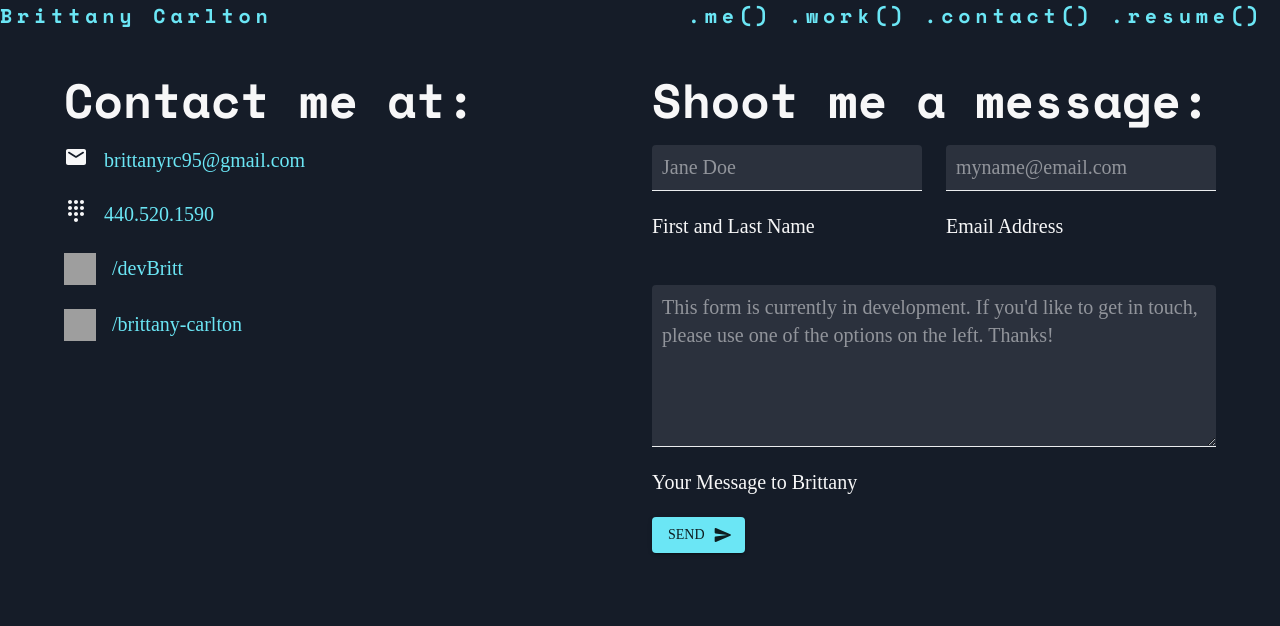
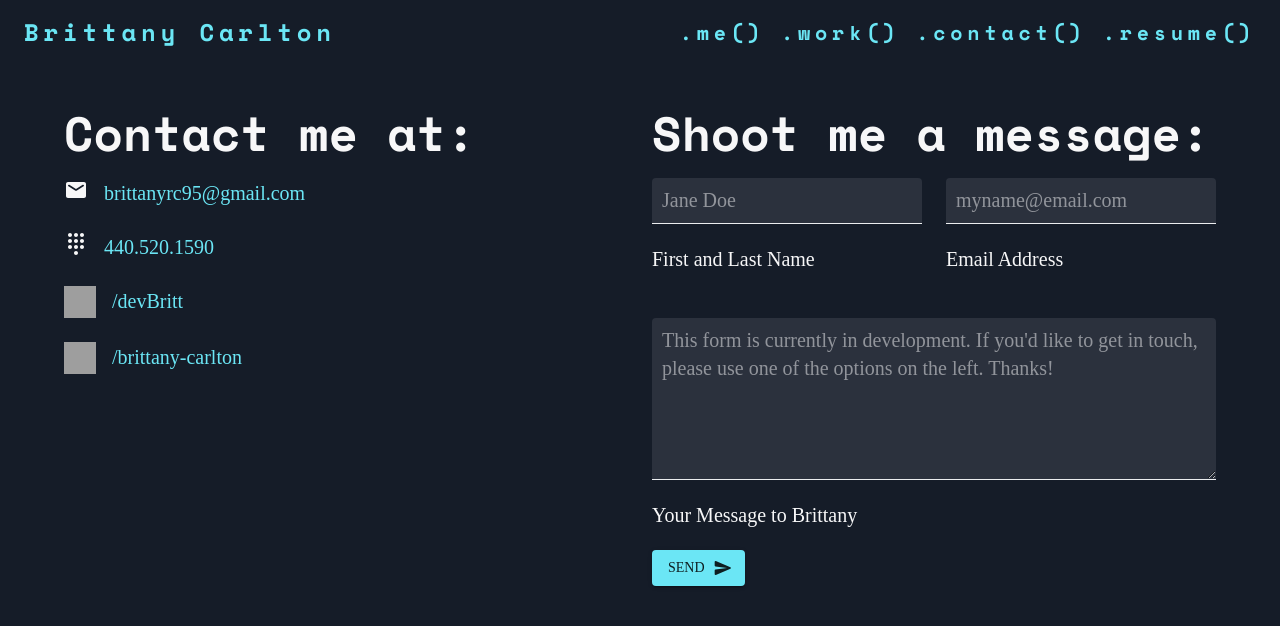
Before and after one commit to devBritt/britt-carlton-portfolio, a React (Create React App) app: page /contact in a window 1280 px wide. Shown: the top 626 px of the page. Built offline with nearby package versions, Linux system fonts and the light colour scheme; grey boxes are pictures that could not be loaded; a web font is replaced by a local one.

Commit message:
Refactor Header and fix spacing

```diff
--- a/src/App.js
+++ b/src/App.js
@@ -1,6 +1,6 @@
 import './assets/css/App.css';
-import { CssBaseline, Container } from '@mui/material';
-import { createTheme, hslToRgb, ThemeProvider } from '@mui/material/styles';
+import { CssBaseline, Container, Box } from '@mui/material';
+import { createTheme, ThemeProvider } from '@mui/material/styles';
 import { BrowserRouter as Router, Routes, Route } from 'react-router-dom';
 
 // fonts
@@ -122,7 +122,8 @@ const theme = createTheme({
 
 function App() {
     return (
-        <ThemeProvider theme={theme} className="App" padding={2}>
+        <Box className='App' padding='2' textAlign={'left'}>
+            <ThemeProvider theme={theme}>
                 <Router>
                     <CssBaseline />
                     <Header />
@@ -141,6 +142,7 @@ function App() {
                     <Footer />
                 </Router>
             </ThemeProvider>
+        </Box>
         );
     }
 
--- a/src/components/header/index.js
+++ b/src/components/header/index.js
@@ -1,4 +1,4 @@
-import { Grid, Typography, Link } from '@mui/material';
+import { Grid, Link } from '@mui/material';
 import { Link as RouterLink } from 'react-router-dom';
 
 const Header = () => {
@@ -10,26 +10,19 @@ const Header = () => {
             alignItems={'center'}
             id={'app-header'}
             aria-label={'header'}
+            px={3}
+            py={2}
         >
             <Grid item xs>
-                <Typography
-                    variant={"h6"}
-                    noWrap
-                    sx={{
-                    mr: 2,
-                    display: { xs: 'none', md: 'flex' },
-                    letterSpacing: '.3rem',
-                    color: 'inherit',
-                    }}
-                >
                 <Link
                     component={RouterLink}
+                    variant={'h5'}
                     to={'/'}
                     underline={'none'}
+                    letterSpacing={'.3rem'}
                 >
                     Brittany Carlton
                 </Link>
-                </Typography>
             </Grid>
 
             <Grid
@@ -38,86 +31,51 @@ const Header = () => {
                 xs={'auto'}
                 id={'nav'}
                 aria-label={'navigation'}
+                spacing={2}
             >
                 <Grid item xs={'auto'}>
-                    <Typography
-                        variant={"h6"}
-                        noWrap
-                        sx={{
-                        mr: 2,
-                        display: { xs: 'none', md: 'flex' },
-                        letterSpacing: '.3rem',
-                        color: 'inherit',
-                        }}
-                    >
                     <Link
                         component={RouterLink}
+                        variant={'h6'}
                         to={'/'}
                         underline={'none'}
+                        letterSpacing={'.3rem'}
                     >
                         {'.me()'}
                     </Link>
-                    </Typography>
                 </Grid>
                 <Grid item xs={'auto'}>
-                    <Typography
-                        variant={"h6"}
-                        noWrap
-                        sx={{
-                        mr: 2,
-                        display: { xs: 'none', md: 'flex' },
-                        letterSpacing: '.3rem',
-                        color: 'inherit',
-                        }}
-                    >
                     <Link
                         component={RouterLink}
+                        variant={'h6'}
                         to={'/work'}
                         underline={'none'}
+                        letterSpacing={'.3rem'}
                     >
                         {'.work()'}
                     </Link>
-                    </Typography>
                 </Grid>
                 <Grid item xs={'auto'}>
-                    <Typography
-                        variant={"h6"}
-                        noWrap
-                        sx={{
-                        mr: 2,
-                        display: { xs: 'none', md: 'flex' },
-                        letterSpacing: '.3rem',
-                        color: 'inherit',
-                        }}
-                    >
                     <Link
                         component={RouterLink}
+                        variant={'h6'}
                         to={'/contact'}
                         underline={'none'}
+                        letterSpacing={'.3rem'}
                     >
                         {'.contact()'}
                     </Link>
-                    </Typography>
                 </Grid>
                 <Grid item xs={'auto'}>
-                    <Typography
-                        variant={"h6"}
-                        noWrap
-                        sx={{
-                        mr: 2,
-                        display: { xs: 'none', md: 'flex' },
-                        letterSpacing: '.3rem',
-                        color: 'inherit',
-                        }}
-                    >
                     <Link
                         component={RouterLink}
+                        variant={'h6'}
                         to={'/resume'}
                         underline={'none'}
+                        letterSpacing={'.3rem'}
                     >
                         {'.resume()'}
                     </Link>
-                    </Typography>
                 </Grid>
             </Grid>
         </Grid>
--- a/src/pages/contact.js
+++ b/src/pages/contact.js
@@ -7,7 +7,7 @@ import DialpadRoundedIcon from '@mui/icons-material/DialpadRounded';
 import { useState } from 'react';
 
 const CustomTextField = styled((props) => (
-    <TextField InputProps={{ disableUnderline: true }} {...props} />
+    <TextField {...props} />
   ))(() => ({
     '& .MuiFilledInput-root': {
       borderBottom: '1px solid #ebedef',
```
Lines whose indentation alone changed are shown as unchanged.
